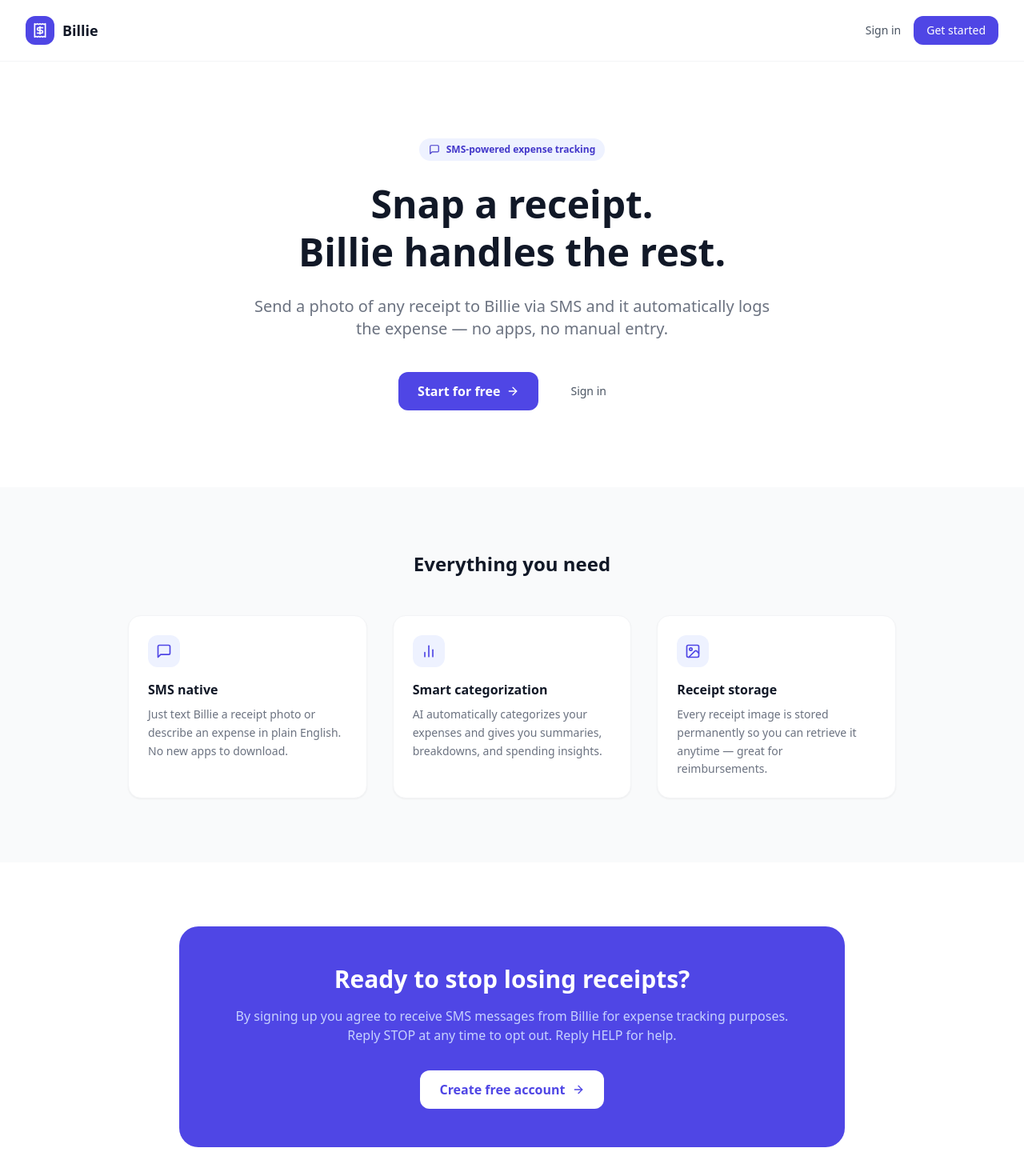
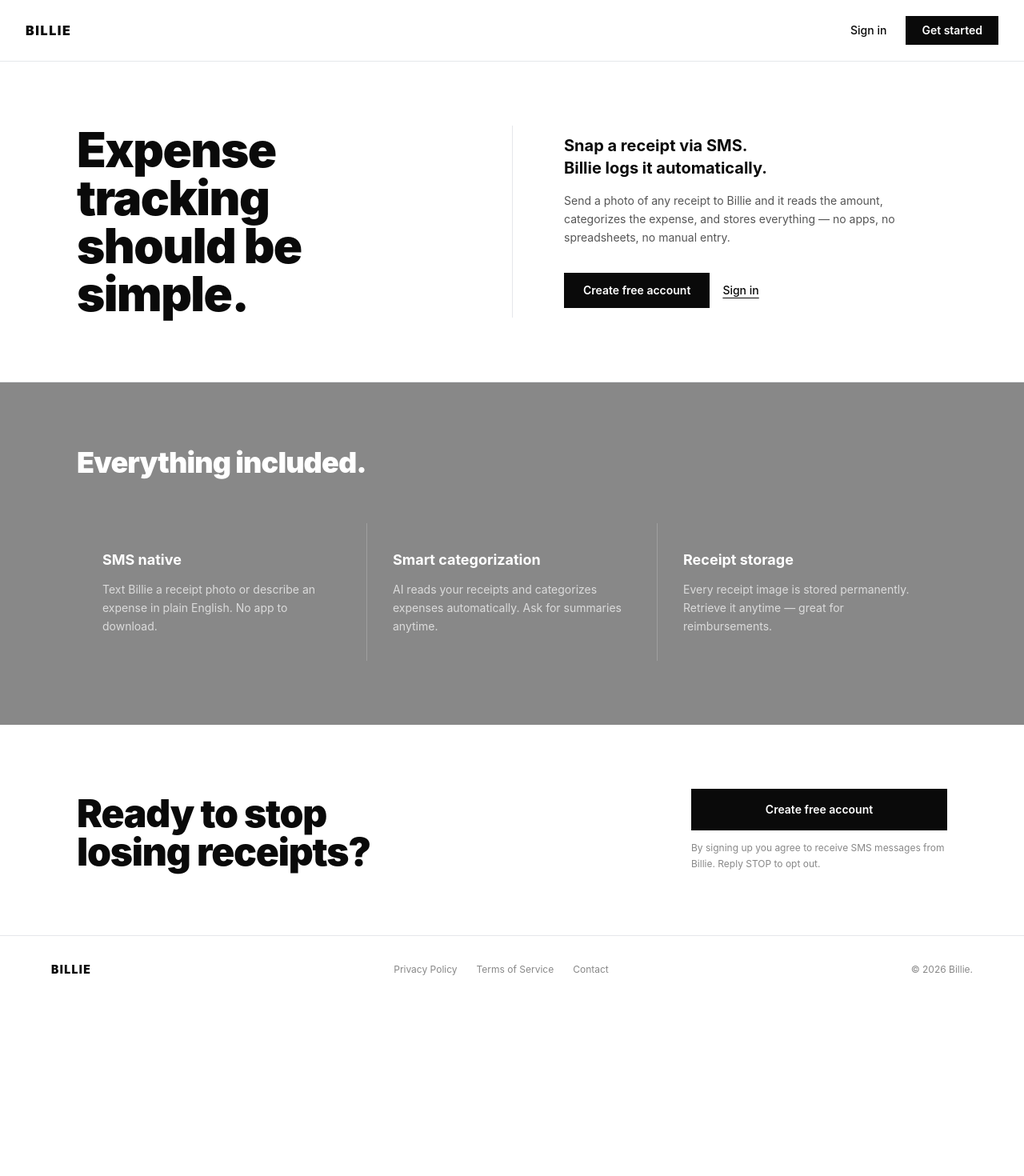
Before and after one commit to connorburke18/Billie-Expense, a React (Vite) app: page / in a window 1280 px wide. Shown: the top 1470 px of the page at 80% size. After the commit the page ends 1254 px from the top, so only its background shows below. Built offline with nearby package versions, Linux system fonts and the light colour scheme.

Commit message:
Redesign all pages to minimal black/white editorial style

```diff
--- a/src/client/pages/Landing.tsx
+++ b/src/client/pages/Landing.tsx
@@ -1,116 +1,114 @@
 import { Link } from 'react-router-dom';
-import { Receipt, MessageSquare, BarChart2, Image, ArrowRight } from 'lucide-react';
 
 export default function Landing() {
   return (
-    <div className="min-h-screen bg-white">
-      <nav className="flex items-center justify-between px-8 py-5 border-b border-gray-100">
-        <div className="flex items-center gap-2.5">
-          <div className="bg-indigo-600 p-2 rounded-xl">
-            <Receipt className="w-5 h-5 text-white" />
-          </div>
-          <span className="text-lg font-bold text-gray-900">Billie</span>
-        </div>
-        <div className="flex items-center gap-4">
-          <Link to="/login" className="text-sm font-medium text-gray-600 hover:text-gray-900">
+    <div className="min-h-screen bg-white" style={{ fontFamily: "'Inter', 'DM Sans', system-ui, sans-serif" }}>
+      {/* Nav */}
+      <nav className="flex items-center justify-between px-8 py-5 border-b border-gray-200">
+        <span className="text-base font-black tracking-widest uppercase text-[#0a0a0a]">Billie</span>
+        <div className="flex items-center gap-6">
+          <Link to="/login" className="text-sm font-medium text-[#0a0a0a] hover:opacity-60 transition-opacity">
             Sign in
           </Link>
           <Link
             to="/register"
-            className="text-sm font-medium bg-indigo-600 text-white px-4 py-2 rounded-xl hover:bg-indigo-700 transition-colors"
+            className="text-sm font-semibold bg-[#0a0a0a] text-white px-5 py-2 hover:opacity-80 transition-opacity"
           >
             Get started
           </Link>
         </div>
       </nav>
 
-      <section className="max-w-4xl mx-auto px-8 py-24 text-center">
-        <div className="inline-flex items-center gap-2 bg-indigo-50 text-indigo-700 text-xs font-semibold px-3 py-1.5 rounded-full mb-6">
-          <MessageSquare className="w-3.5 h-3.5" />
-          SMS-powered expense tracking
+      {/* Hero split */}
+      <section className="border-b border-gray-200">
+        <div className="max-w-6xl mx-auto px-8 py-20 grid grid-cols-1 md:grid-cols-2 gap-0 md:divide-x md:divide-gray-200">
+          <div className="pr-0 md:pr-16 pb-12 md:pb-0">
+            <h1 className="text-5xl md:text-6xl font-black leading-[1.05] text-[#0a0a0a] tracking-tight">
+              Expense tracking<br />should be simple.
+            </h1>
           </div>
-        <h1 className="text-5xl font-bold text-gray-900 leading-tight mb-6">
-          Snap a receipt.<br />Billie handles the rest.
-        </h1>
-        <p className="text-xl text-gray-500 mb-10 max-w-2xl mx-auto">
-          Send a photo of any receipt to Billie via SMS and it automatically logs the expense — no apps, no manual entry.
+          <div className="pl-0 md:pl-16 flex flex-col justify-center">
+            <h2 className="text-xl font-bold text-[#0a0a0a] mb-4 leading-snug">
+              Snap a receipt via SMS.<br />Billie logs it automatically.
+            </h2>
+            <p className="text-[#555] text-sm leading-relaxed mb-8">
+              Send a photo of any receipt to Billie and it reads the amount, categorizes the expense, and stores everything — no apps, no spreadsheets, no manual entry.
             </p>
-        <div className="flex items-center justify-center gap-4">
+            <div className="flex items-center gap-4">
               <Link
                 to="/register"
-            className="flex items-center gap-2 bg-indigo-600 text-white px-6 py-3 rounded-xl font-semibold hover:bg-indigo-700 transition-colors"
+                className="text-sm font-semibold bg-[#0a0a0a] text-white px-6 py-3 hover:opacity-80 transition-opacity"
               >
-            Start for free <ArrowRight className="w-4 h-4" />
+                Create free account
               </Link>
-          <Link to="/login" className="text-sm font-medium text-gray-600 hover:text-gray-900 px-6 py-3">
+              <Link to="/login" className="text-sm font-medium text-[#0a0a0a] hover:opacity-60 transition-opacity underline underline-offset-4">
                 Sign in
               </Link>
             </div>
+          </div>
+        </div>
       </section>
 
-      <section className="bg-gray-50 py-20">
-        <div className="max-w-5xl mx-auto px-8">
-          <h2 className="text-2xl font-bold text-gray-900 text-center mb-12">Everything you need</h2>
-          <div className="grid grid-cols-1 md:grid-cols-3 gap-8">
+      {/* Features */}
+      <section style={{ background: '#888' }} className="py-20">
+        <div className="max-w-6xl mx-auto px-8">
+          <h2 className="text-4xl font-black text-white tracking-tight mb-14">Everything included.</h2>
+          <div className="grid grid-cols-1 md:grid-cols-3 gap-px bg-white/20">
             {[
               {
-                icon: MessageSquare,
                 title: 'SMS native',
-                desc: 'Just text Billie a receipt photo or describe an expense in plain English. No new apps to download.',
+                desc: 'Text Billie a receipt photo or describe an expense in plain English. No app to download.',
               },
               {
-                icon: BarChart2,
                 title: 'Smart categorization',
-                desc: 'AI automatically categorizes your expenses and gives you summaries, breakdowns, and spending insights.',
+                desc: 'AI reads your receipts and categorizes expenses automatically. Ask for summaries anytime.',
               },
               {
-                icon: Image,
                 title: 'Receipt storage',
-                desc: 'Every receipt image is stored permanently so you can retrieve it anytime — great for reimbursements.',
+                desc: 'Every receipt image is stored permanently. Retrieve it anytime — great for reimbursements.',
               },
-            ].map(({ icon: Icon, title, desc }) => (
-              <div key={title} className="bg-white rounded-2xl p-6 border border-gray-100 shadow-sm">
-                <div className="bg-indigo-50 w-10 h-10 rounded-xl flex items-center justify-center mb-4">
-                  <Icon className="w-5 h-5 text-indigo-600" />
-                </div>
-                <h3 className="font-semibold text-gray-900 mb-2">{title}</h3>
-                <p className="text-sm text-gray-500 leading-relaxed">{desc}</p>
+            ].map(({ title, desc }) => (
+              <div key={title} className="bg-[#888] p-8">
+                <h3 className="text-lg font-bold text-white mb-3">{title}</h3>
+                <p className="text-sm text-white/70 leading-relaxed">{desc}</p>
               </div>
             ))}
           </div>
         </div>
       </section>
 
-      <section className="max-w-4xl mx-auto px-8 py-20">
-        <div className="bg-indigo-600 rounded-3xl p-12 text-center">
-          <h2 className="text-3xl font-bold text-white mb-4">Ready to stop losing receipts?</h2>
-          <p className="text-indigo-200 mb-8">
-            By signing up you agree to receive SMS messages from Billie for expense tracking purposes.
-            Reply STOP at any time to opt out. Reply HELP for help.
-          </p>
+      {/* CTA */}
+      <section className="border-b border-gray-200">
+        <div className="max-w-6xl mx-auto px-8 py-20">
+          <div className="flex flex-col md:flex-row md:items-end md:justify-between gap-8">
+            <h2 className="text-4xl md:text-5xl font-black text-[#0a0a0a] tracking-tight leading-tight max-w-xl">
+              Ready to stop<br />losing receipts?
+            </h2>
+            <div className="flex flex-col gap-3">
               <Link
                 to="/register"
-            className="inline-flex items-center gap-2 bg-white text-indigo-600 px-6 py-3 rounded-xl font-semibold hover:bg-indigo-50 transition-colors"
+                className="text-sm font-semibold bg-[#0a0a0a] text-white px-8 py-4 hover:opacity-80 transition-opacity text-center"
               >
-            Create free account <ArrowRight className="w-4 h-4" />
+                Create free account
               </Link>
+              <p className="text-xs text-[#888] leading-relaxed max-w-xs">
+                By signing up you agree to receive SMS messages from Billie. Reply STOP to opt out.
+              </p>
+            </div>
+          </div>
         </div>
       </section>
 
-      <footer className="border-t border-gray-100 py-8 px-8">
-        <div className="max-w-5xl mx-auto flex flex-col sm:flex-row items-center justify-between gap-4 text-sm text-gray-400">
-          <div className="flex items-center gap-2">
-            <div className="bg-indigo-600 p-1.5 rounded-lg">
-              <Receipt className="w-3.5 h-3.5 text-white" />
+      {/* Footer */}
+      <footer className="py-8 px-8">
+        <div className="max-w-6xl mx-auto flex flex-col sm:flex-row items-center justify-between gap-4">
+          <span className="text-sm font-black tracking-widest uppercase text-[#0a0a0a]">Billie</span>
+          <div className="flex items-center gap-6 text-xs text-[#888]">
+            <Link to="/privacy" className="hover:text-[#0a0a0a] transition-colors">Privacy Policy</Link>
+            <Link to="/terms" className="hover:text-[#0a0a0a] transition-colors">Terms of Service</Link>
+            <a href="mailto:hello@billietracker.com" className="hover:text-[#0a0a0a] transition-colors">Contact</a>
           </div>
-            <span className="font-semibold text-gray-600">Billie</span>
-          </div>
-          <div className="flex items-center gap-6">
-            <Link to="/privacy" className="hover:text-gray-600">Privacy Policy</Link>
-            <Link to="/terms" className="hover:text-gray-600">Terms of Service</Link>
-            <a href="mailto:hello@billietracker.com" className="hover:text-gray-600">Contact</a>
-          </div>
-          <p>© {new Date().getFullYear()} Billie. All rights reserved.</p>
+          <p className="text-xs text-[#888]">© {new Date().getFullYear()} Billie.</p>
         </div>
       </footer>
     </div>
--- a/src/client/pages/Login.tsx
+++ b/src/client/pages/Login.tsx
@@ -1,7 +1,6 @@
 import { useState } from 'react';
 import { Link, useNavigate } from 'react-router-dom';
 import { useAuth } from '../contexts/AuthContext';
-import { Receipt } from 'lucide-react';
 
 export default function Login() {
   const [email, setEmail] = useState('');
@@ -27,46 +26,38 @@ export default function Login() {
   };
 
   return (
-    <div className="min-h-screen bg-gray-50 flex">
-      <div className="hidden lg:flex lg:w-1/2 bg-indigo-600 flex-col justify-between p-12">
-        <div className="flex items-center gap-3">
-          <div className="bg-white/20 p-2 rounded-xl">
-            <Receipt className="w-6 h-6 text-white" />
-          </div>
-          <span className="text-xl font-bold text-white">Billie</span>
-        </div>
+    <div className="min-h-screen bg-white flex" style={{ fontFamily: "'Inter', 'DM Sans', system-ui, sans-serif" }}>
+      <div className="hidden lg:flex lg:w-1/2 bg-[#0a0a0a] flex-col justify-between p-12">
+        <span className="text-base font-black tracking-widest uppercase text-white">Billie</span>
         <div>
-          <h2 className="text-4xl font-bold text-white leading-tight mb-4">
+          <h2 className="text-5xl font-black text-white leading-tight tracking-tight mb-4">
             Expense tracking,<br />the smart way.
           </h2>
-          <p className="text-indigo-200 text-lg">
-            Just text a photo of your receipt and Billie handles the rest.
+          <p className="text-white/50 text-base">
+            Text a photo of your receipt. Billie handles the rest.
           </p>
         </div>
-        <p className="text-indigo-300 text-sm">billietracker.com</p>
+        <p className="text-white/30 text-sm">billietracker.com</p>
       </div>
 
       <div className="flex-1 flex items-center justify-center p-8">
         <div className="max-w-sm w-full">
-          <div className="lg:hidden flex items-center gap-2 mb-10">
-            <div className="bg-indigo-600 p-2 rounded-xl">
-              <Receipt className="w-5 h-5 text-white" />
-            </div>
-            <span className="text-lg font-bold text-gray-900">Billie</span>
+          <div className="lg:hidden mb-10">
+            <span className="text-base font-black tracking-widest uppercase text-[#0a0a0a]">Billie</span>
           </div>
 
-          <h1 className="text-2xl font-bold text-gray-900 mb-1">Welcome back</h1>
-          <p className="text-gray-400 text-sm mb-8">Sign in to your account</p>
+          <h1 className="text-2xl font-black text-[#0a0a0a] mb-1 tracking-tight">Welcome back</h1>
+          <p className="text-[#888] text-sm mb-8">Sign in to your account</p>
 
           <form onSubmit={handleSubmit} className="space-y-4">
             {error && (
-              <div className="bg-red-50 border border-red-100 text-red-600 px-4 py-3 rounded-xl text-sm">
+              <div className="border border-red-200 bg-red-50 text-red-700 px-4 py-3 text-sm">
                 {error}
               </div>
             )}
 
             <div>
-              <label htmlFor="email" className="block text-sm font-medium text-gray-700 mb-1.5">
+              <label htmlFor="email" className="block text-xs font-semibold uppercase tracking-wider text-[#0a0a0a] mb-1.5">
                 Email
               </label>
               <input
@@ -75,13 +66,13 @@ export default function Login() {
                 value={email}
                 onChange={(e) => setEmail(e.target.value)}
                 required
-                className="w-full px-4 py-3 border border-gray-200 rounded-xl text-sm focus:outline-none focus:ring-2 focus:ring-indigo-500"
+                className="w-full px-4 py-3 border border-gray-300 text-sm focus:outline-none focus:border-[#0a0a0a] transition-colors"
                 placeholder="you@example.com"
               />
             </div>
 
             <div>
-              <label htmlFor="password" className="block text-sm font-medium text-gray-700 mb-1.5">
+              <label htmlFor="password" className="block text-xs font-semibold uppercase tracking-wider text-[#0a0a0a] mb-1.5">
                 Password
               </label>
               <input
@@ -90,7 +81,7 @@ export default function Login() {
                 value={password}
                 onChange={(e) => setPassword(e.target.value)}
                 required
-                className="w-full px-4 py-3 border border-gray-200 rounded-xl text-sm focus:outline-none focus:ring-2 focus:ring-indigo-500"
+                className="w-full px-4 py-3 border border-gray-300 text-sm focus:outline-none focus:border-[#0a0a0a] transition-colors"
                 placeholder="••••••••"
               />
             </div>
@@ -98,15 +89,15 @@ export default function Login() {
             <button
               type="submit"
               disabled={loading}
-              className="w-full bg-indigo-600 text-white py-3 rounded-xl text-sm font-semibold hover:bg-indigo-700 transition-colors disabled:opacity-50 disabled:cursor-not-allowed mt-2"
+              className="w-full bg-[#0a0a0a] text-white py-3 text-sm font-semibold hover:opacity-80 transition-opacity disabled:opacity-40 disabled:cursor-not-allowed mt-2"
             >
               {loading ? 'Signing in...' : 'Sign in'}
             </button>
           </form>
 
-          <p className="mt-6 text-center text-sm text-gray-500">
+          <p className="mt-6 text-center text-sm text-[#888]">
             Don't have an account?{' '}
-            <Link to="/register" className="text-indigo-600 hover:text-indigo-700 font-semibold">
+            <Link to="/register" className="text-[#0a0a0a] font-semibold underline underline-offset-4 hover:opacity-60">
               Sign up
             </Link>
           </p>
--- a/src/client/pages/Register.tsx
+++ b/src/client/pages/Register.tsx
@@ -1,7 +1,6 @@
 import { useState } from 'react';
 import { Link, useNavigate } from 'react-router-dom';
 import { useAuth } from '../contexts/AuthContext';
-import { Receipt } from 'lucide-react';
 
 export default function Register() {
   const [formData, setFormData] = useState({
@@ -34,47 +33,39 @@ export default function Register() {
   };
 
   return (
-    <div className="min-h-screen bg-gray-50 flex">
-      <div className="hidden lg:flex lg:w-1/2 bg-indigo-600 flex-col justify-between p-12">
-        <div className="flex items-center gap-3">
-          <div className="bg-white/20 p-2 rounded-xl">
-            <Receipt className="w-6 h-6 text-white" />
-          </div>
-          <span className="text-xl font-bold text-white">Billie</span>
-        </div>
+    <div className="min-h-screen bg-white flex" style={{ fontFamily: "'Inter', 'DM Sans', system-ui, sans-serif" }}>
+      <div className="hidden lg:flex lg:w-1/2 bg-[#0a0a0a] flex-col justify-between p-12">
+        <span className="text-base font-black tracking-widest uppercase text-white">Billie</span>
         <div>
-          <h2 className="text-4xl font-bold text-white leading-tight mb-4">
+          <h2 className="text-5xl font-black text-white leading-tight tracking-tight mb-4">
             Track smarter,<br />spend better.
           </h2>
-          <p className="text-indigo-200 text-lg">
-            Snap a receipt on WhatsApp. Billie logs it instantly.
+          <p className="text-white/50 text-base">
+            Snap a receipt via SMS. Billie logs it instantly.
           </p>
         </div>
-        <p className="text-indigo-300 text-sm">billietracker.com</p>
+        <p className="text-white/30 text-sm">billietracker.com</p>
       </div>
 
       <div className="flex-1 flex items-center justify-center p-8">
         <div className="max-w-sm w-full">
-          <div className="lg:hidden flex items-center gap-2 mb-10">
-            <div className="bg-indigo-600 p-2 rounded-xl">
-              <Receipt className="w-5 h-5 text-white" />
-            </div>
-            <span className="text-lg font-bold text-gray-900">Billie</span>
+          <div className="lg:hidden mb-10">
+            <span className="text-base font-black tracking-widest uppercase text-[#0a0a0a]">Billie</span>
           </div>
 
-          <h1 className="text-2xl font-bold text-gray-900 mb-1">Create account</h1>
-          <p className="text-gray-400 text-sm mb-8">Start tracking your expenses today</p>
+          <h1 className="text-2xl font-black text-[#0a0a0a] mb-1 tracking-tight">Create account</h1>
+          <p className="text-[#888] text-sm mb-8">Start tracking your expenses today</p>
 
           <form onSubmit={handleSubmit} className="space-y-4">
             {error && (
-              <div className="bg-red-50 border border-red-100 text-red-600 px-4 py-3 rounded-xl text-sm">
+              <div className="border border-red-200 bg-red-50 text-red-700 px-4 py-3 text-sm">
                 {error}
               </div>
             )}
 
             <div className="grid grid-cols-2 gap-3">
               <div>
-                <label htmlFor="firstName" className="block text-sm font-medium text-gray-700 mb-1.5">
+                <label htmlFor="firstName" className="block text-xs font-semibold uppercase tracking-wider text-[#0a0a0a] mb-1.5">
                   First name
                 </label>
                 <input
@@ -82,12 +73,12 @@ export default function Register() {
                   type="text"
                   value={formData.firstName}
                   onChange={(e) => setFormData({ ...formData, firstName: e.target.value })}
-                  className="w-full px-4 py-3 border border-gray-200 rounded-xl text-sm focus:outline-none focus:ring-2 focus:ring-indigo-500"
+                  className="w-full px-4 py-3 border border-gray-300 text-sm focus:outline-none focus:border-[#0a0a0a] transition-colors"
                   placeholder="Connor"
                 />
               </div>
               <div>
-                <label htmlFor="lastName" className="block text-sm font-medium text-gray-700 mb-1.5">
+                <label htmlFor="lastName" className="block text-xs font-semibold uppercase tracking-wider text-[#0a0a0a] mb-1.5">
                   Last name
                 </label>
                 <input
@@ -95,14 +86,14 @@ export default function Register() {
                   type="text"
                   value={formData.lastName}
                   onChange={(e) => setFormData({ ...formData, lastName: e.target.value })}
-                  className="w-full px-4 py-3 border border-gray-200 rounded-xl text-sm focus:outline-none focus:ring-2 focus:ring-indigo-500"
+                  className="w-full px-4 py-3 border border-gray-300 text-sm focus:outline-none focus:border-[#0a0a0a] transition-colors"
                   placeholder="Burke"
                 />
               </div>
             </div>
 
             <div>
-              <label htmlFor="email" className="block text-sm font-medium text-gray-700 mb-1.5">
+              <label htmlFor="email" className="block text-xs font-semibold uppercase tracking-wider text-[#0a0a0a] mb-1.5">
                 Email
               </label>
               <input
@@ -111,27 +102,27 @@ export default function Register() {
                 value={formData.email}
                 onChange={(e) => setFormData({ ...formData, email: e.target.value })}
                 required
-                className="w-full px-4 py-3 border border-gray-200 rounded-xl text-sm focus:outline-none focus:ring-2 focus:ring-indigo-500"
+                className="w-full px-4 py-3 border border-gray-300 text-sm focus:outline-none focus:border-[#0a0a0a] transition-colors"
                 placeholder="you@example.com"
               />
             </div>
 
             <div>
-              <label htmlFor="phoneNumber" className="block text-sm font-medium text-gray-700 mb-1.5">
-                WhatsApp number
+              <label htmlFor="phoneNumber" className="block text-xs font-semibold uppercase tracking-wider text-[#0a0a0a] mb-1.5">
+                Phone number
               </label>
               <input
                 id="phoneNumber"
                 type="tel"
                 value={formData.phoneNumber}
                 onChange={(e) => setFormData({ ...formData, phoneNumber: e.target.value })}
-                className="w-full px-4 py-3 border border-gray-200 rounded-xl text-sm focus:outline-none focus:ring-2 focus:ring-indigo-500"
+                className="w-full px-4 py-3 border border-gray-300 text-sm focus:outline-none focus:border-[#0a0a0a] transition-colors"
                 placeholder="+11234567890"
               />
             </div>
 
             <div>
-              <label htmlFor="password" className="block text-sm font-medium text-gray-700 mb-1.5">
+              <label htmlFor="password" className="block text-xs font-semibold uppercase tracking-wider text-[#0a0a0a] mb-1.5">
                 Password
               </label>
               <input
@@ -141,7 +132,7 @@ export default function Register() {
                 onChange={(e) => setFormData({ ...formData, password: e.target.value })}
                 required
                 minLength={6}
-                className="w-full px-4 py-3 border border-gray-200 rounded-xl text-sm focus:outline-none focus:ring-2 focus:ring-indigo-500"
+                className="w-full px-4 py-3 border border-gray-300 text-sm focus:outline-none focus:border-[#0a0a0a] transition-colors"
                 placeholder="••••••••"
               />
             </div>
@@ -149,15 +140,15 @@ export default function Register() {
             <button
               type="submit"
               disabled={loading}
-              className="w-full bg-indigo-600 text-white py-3 rounded-xl text-sm font-semibold hover:bg-indigo-700 transition-colors disabled:opacity-50 disabled:cursor-not-allowed mt-2"
+              className="w-full bg-[#0a0a0a] text-white py-3 text-sm font-semibold hover:opacity-80 transition-opacity disabled:opacity-40 disabled:cursor-not-allowed mt-2"
             >
               {loading ? 'Creating account...' : 'Create account'}
             </button>
           </form>
 
-          <p className="mt-6 text-center text-sm text-gray-500">
+          <p className="mt-6 text-center text-sm text-[#888]">
             Already have an account?{' '}
-            <Link to="/login" className="text-indigo-600 hover:text-indigo-700 font-semibold">
+            <Link to="/login" className="text-[#0a0a0a] font-semibold underline underline-offset-4 hover:opacity-60">
               Sign in
             </Link>
           </p>
```
Lines whose indentation alone changed are shown as unchanged.
